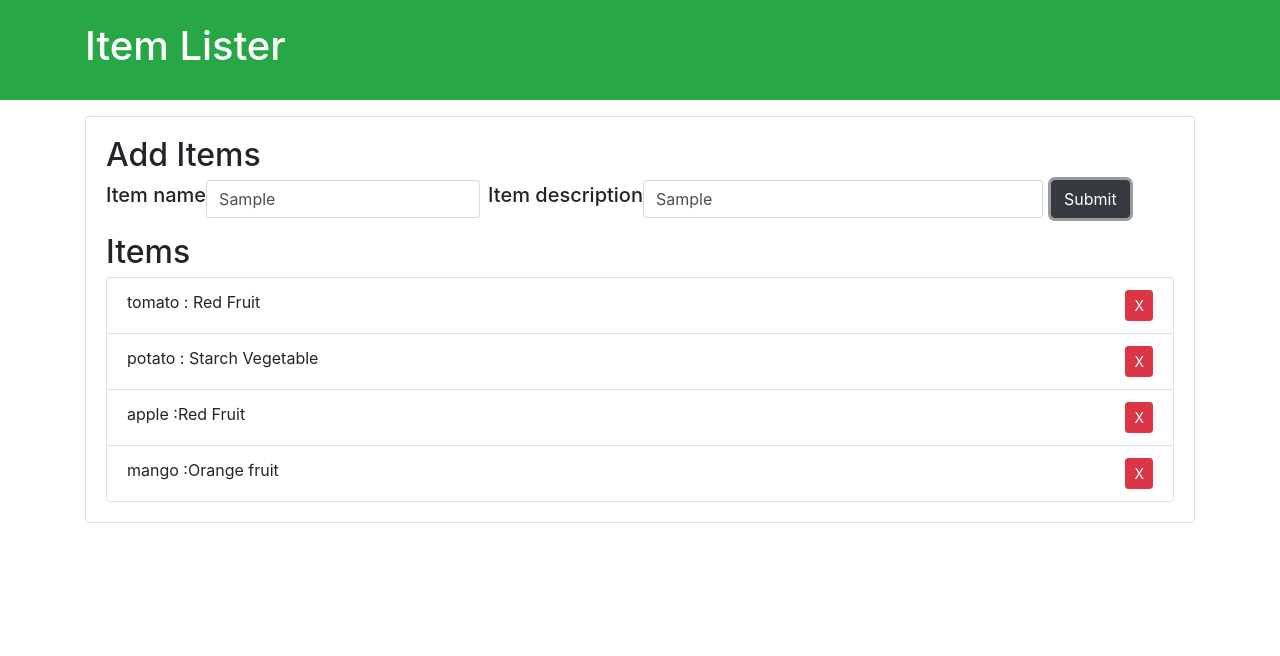
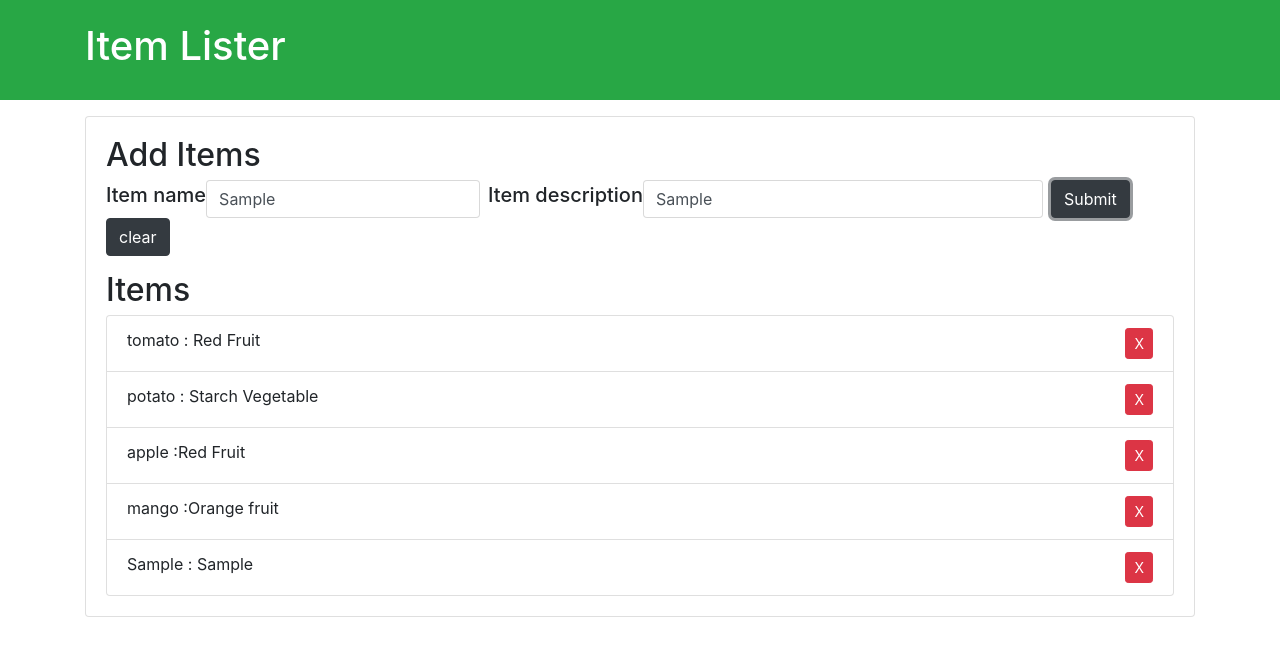
Before and after one commit to Ashishk-github/membership, a plain HTML site: page index.html in a window 1280 px wide. Both pictures are taken after typing "Sample", "Sample" into the empty fields and a click on the input "Submit". Drawn offline with nearby package versions, Linux system fonts and the light colour scheme.

Commit message:
final changes

```diff
--- a/demo.js
+++ b/demo.js
@@ -70,15 +70,25 @@ var itemList = document.getElementById('items');
 document.getElementById('items');
 var filter = document.getElementById('item');
 form.addEventListener('submit', addItem);
+form.addEventListener('button', clear);
 itemList.addEventListener('click', removeItem);
 filter.addEventListener('keyup', filterItems);
+function clear(){
+  console.log(1);
+  var newItem = document.getElementById('item');
+  var newItemdes = document.getElementById('description');
+  newItem.textContent='';
+  newItemdes.textContent='';
+}
+
 
 function addItem(e){
   e.preventDefault();
 
-  var newItem = document.getElementById('item').value;
-  var newItemdes = document.getElementById('description').value;
-  var newit=newItem+" : "+newItemdes;
+  var newItem = document.getElementById('item');
+  var newItemdes = document.getElementById('description');
+  const newIt=newItem.value+" : "+newItemdes.value;
+
 
   var li = document.createElement('li');
   li.className = 'list-group-item';
@@ -114,6 +124,6 @@ function filterItems(e){
         item.style.display = 'none';
 
       }
-      form.addEventListener('submit', addItem);
+
     });
   }
--- a/index.html
+++ b/index.html
@@ -25,7 +25,8 @@
       <input type="text" class="form-control mr-2" id="item" ><br>
       <h5>Item description</h5><br>
       <input type="text" class="form-control mr-2" id="description" style="width: 400px;">
-      <input type="submit" class="btn btn-dark" value="Submit">
+      <input type="submit" class="btn btn-dark" value="Submit"><br>
+      <input type="button" class="btn btn-dark" value="clear">
     </form>
     <h2 class="title">Items</h2>
     <ul id="items" class="list-group">
```
